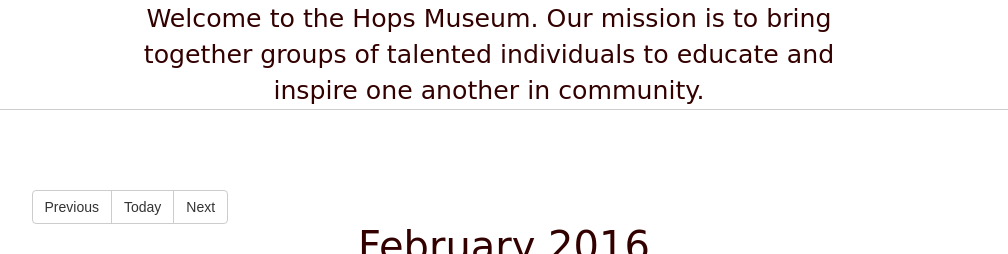
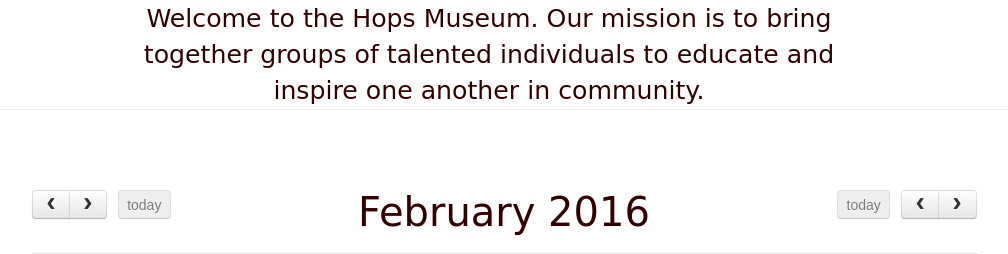
Before and after one commit to arecker/hops, a Django app: page /events/ in a window 1280 px wide. Shown: the part 510-764 px from the top of the page, without its empty margins (151-1159 px from the left). Run offline with Django 3.2, Linux system fonts and the light colour scheme; data that the repository does not hold is empty; parts of the project's set-up code (start-up, migrations or seed data) failed here and were passed over; some libraries are stand-ins or nearby versions; some web fonts are replaced.

Commit message:
Fixes calendar css
media="print" was left off of the print css.  Added it back in,
restoring the calendar to its former glory.

Also removed now unnecessary custom prev/next/today buttons and moved js
to closures for great fun.

Fixes #32

```diff
--- a/static/js/calendar.js
+++ b/static/js/calendar.js
@@ -1,4 +1,5 @@
 /*global $*/
+(function() {
     $(document).ready(function() {
         $.get('/api/events/', {}, function(d){
             $('#calendar').fullCalendar({
@@ -11,16 +12,5 @@ $(document).ready(function() {
                 eventLimit: true
             });
         });
-
-    $('#calPrev').click(function() {
-        $('#calendar').fullCalendar('prev');
     });
-
-    $('#calNext').click(function() {
-        $('#calendar').fullCalendar('next');
-    });
-
-    $('#calToday').click(function() {
-        $('#calendar').fullCalendar('today');
-    });
-});
+}());
--- a/static/js/site.js
+++ b/static/js/site.js
@@ -1,5 +1,6 @@
 /*global $*/
-
+(function() {
+    // for sliding search bar
     document.addEventListener("touchstart", function(){}, true);
 
     function updateNavbar() {
@@ -16,3 +17,5 @@ $(document).ready(function() {
         updateNavbar();
         initBigImages();
     });
+
+}());
--- a/templates/base.html
+++ b/templates/base.html
@@ -24,7 +24,10 @@
   <link href="{% static 'libs/pacifico.css' %}" rel="stylesheet" />
   <link href="{% static 'libs/template.css' %}" rel="stylesheet" />
   <link href="{% static 'libs/font-awesome.min.css' %}" rel="stylesheet" />
-  <link href="{% static 'css/site.css' %}" rel="stylesheet" /> {% block css %} {% endblock %} {% endcompress %}
+  <link href="{% static 'css/site.css' %}" rel="stylesheet" />
+  {% block css %}
+  {% endblock %}
+  {% endcompress %}
 </head>
 
 <body>
--- a/templates/calendar.html
+++ b/templates/calendar.html
@@ -7,11 +7,6 @@
 <div class="container">
   <div class="row">
     <div class="col-md-10 col-md-offset-1">
-      <div class="btn-group" role="group" aria-label="...">
-        <button id="calPrev" type="button" class="btn btn-default">Previous</button>
-        <button id="calToday" type="button" class="btn btn-default">Today</button>
-        <button id="calNext" type="button" class="btn btn-default">Next</button>
-      </div>
       <div id="calendar"></div>
     </div>
   </div>
@@ -24,7 +19,7 @@
 
 {% block css %}
 <link href="{% static 'libs/fullcalendar.min.css' %}" rel="stylesheet"/>
-<link href="{% static 'libs/fullcalendar.print.css' %}" rel="stylesheet"/>
+<link href="{% static 'libs/fullcalendar.print.css' %}" rel="stylesheet" media="print"/>
 {% endblock %}
 
 {% block scripts %}
```
Lines whose indentation alone changed are shown as unchanged.
